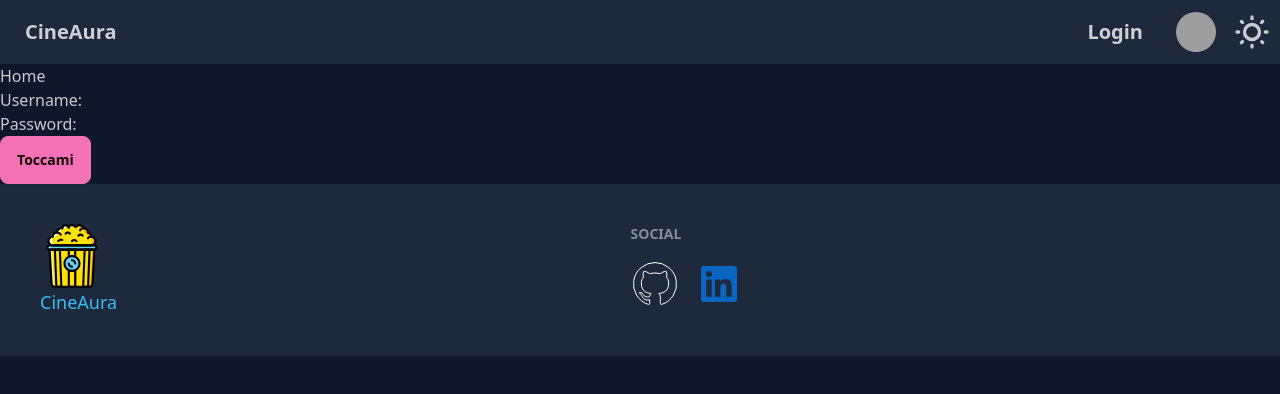
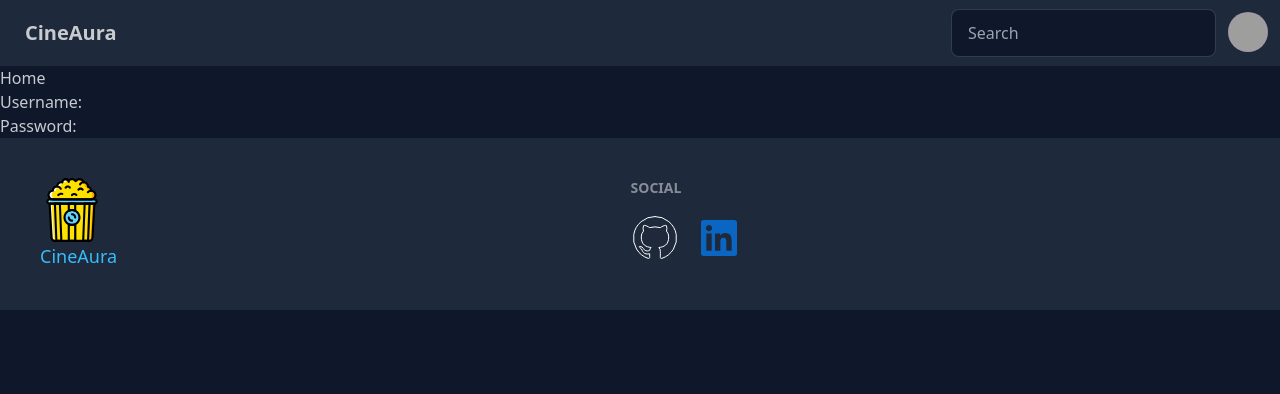
Before and after one commit to Picred/cineaura, a React (Vite) app in the folder frontend/: page / in a window 1280 px wide. Shown: the top 394 px of the page. Built offline with nearby package versions, Linux system fonts and the light colour scheme; grey boxes are pictures that could not be loaded.

Commit message:
feat: login template. TODO: login backend APIs

```diff
--- /dev/null
+++ b/frontend/src/api/user.api.ts
@@ -0,0 +1,14 @@
+export type LoginParams = {
+  username: string;
+  password: string;
+};
+
+export function loginUser(params: LoginParams): Promise<string> {
+  return fetch("/api/auth/login", {
+    method: "POST",
+    headers: { "Content-Type": "application/json" },
+    body: JSON.stringify(params),
+  }).then((result) =>
+    result.ok ? (result.json() as Promise<string>) : Promise.reject(result)
+  );
+}
--- a/frontend/src/components/Navbar.tsx
+++ b/frontend/src/components/Navbar.tsx
@@ -6,6 +6,73 @@ import { logout } from "../redux/user.store";
 const Navbar = () => {
   const userState = useSelector((state: any) => state.user.value);
   const dispatch = useDispatch();
+
+  return (
+    <>
+      <div className="navbar bg-neutral">
+        <div className="flex-1">
+          <Link to="/" className="btn btn-ghost text-xl">
+            CineAura
+          </Link>
+        </div>
+        <div className="flex-none gap-2">
+          <div className="form-control">
+            <input
+              type="text"
+              placeholder="Search"
+              className="input input-bordered w-24 md:w-auto"
+            />
+          </div>
+          <div className="dropdown dropdown-end">
+            <div
+              tabIndex={0}
+              role="button"
+              className="btn btn-ghost btn-circle avatar"
+            >
+              <div className="w-10 rounded-full">
+                <img
+                  alt="Tailwind CSS Navbar component"
+                  src="https://img.daisyui.com/images/stock/photo-1534528741775-53994a69daeb.jpg"
+                />
+              </div>
+            </div>
+            <ul
+              tabIndex={0}
+              className="menu menu-sm dropdown-content bg-base-100 rounded-box z-[1] mt-3 w-52 p-2 shadow"
+            >
+              <li>
+                <a className="justify-between">
+                  Profile
+                  <span className="badge">New</span>
+                </a>
+              </li>
+              <li>
+                {!userState.username && (
+                  <Link to={"/login"} className="justify-between">
+                    Login
+                  </Link>
+                )}
+              </li>
+
+              <li>
+                {userState.username && (
+                  <Link to={"/"}>
+                    <span
+                      className="justify-between"
+                      onClick={() => dispatch(logout())}
+                    >
+                      Logout
+                    </span>
+                  </Link>
+                )}
+              </li>
+            </ul>
+          </div>
+        </div>
+      </div>
+    </>
+  );
+
   return (
     <>
       <div className="navbar bg-neutral">
--- a/frontend/src/pages/Home.tsx
+++ b/frontend/src/pages/Home.tsx
@@ -1,9 +1,5 @@
-import { useState } from "react";
-import Login from "./Login";
 import Footer from "../components/Footer";
 import Navbar from "../components/Navbar";
-import TopFilms from "../components/TopFilms";
-import Grid from "../components/layout/Grid";
 import { useSelector, useDispatch } from "react-redux";
 
 const Home = () => {
@@ -16,7 +12,6 @@ const Home = () => {
       <h1>Home</h1>
       <h1>Username: {userState.username}</h1>
       <h1>Password:{userState.password}</h1>
-      <button className="btn btn-accent">Toccami</button>
       <Footer />
     </>
   );
--- a/frontend/src/pages/Login.tsx
+++ b/frontend/src/pages/Login.tsx
@@ -1,19 +1,27 @@
 import Navbar from "../components/Navbar";
 import { Link } from "react-router-dom";
 import { useDispatch } from "react-redux";
-import { login } from "../redux/user.store";
+import { login, useLoginAction } from "../redux/user.store";
 import { useNavigate } from "react-router-dom";
 import { useState } from "react";
 
 const Login = () => {
   const dispatch = useDispatch();
   const navigate = useNavigate();
+  const loginAction = useLoginAction();
+
   const [user, setUser] = useState({ username: "", password: "" });
 
   const handleSubmit = (e: React.FormEvent) => {
     e.preventDefault();
+
     dispatch(login({ username: user.username, password: user.password }));
-    navigate("/");
+
+    loginAction({ username: user.username, password: user.password }).then(
+      () => {
+        navigate("/");
+      }
+    );
   };
 
   return (
--- a/frontend/src/redux/user.store.ts
+++ b/frontend/src/redux/user.store.ts
@@ -1,5 +1,6 @@
 import { createSlice } from "@reduxjs/toolkit";
 import { UserType } from "../types/user";
+import { LoginParams, loginUser } from "../api/user.api";
 
 export const userStore = createSlice({
   name: "user",
@@ -17,5 +18,12 @@ export const userStore = createSlice({
   },
 });
 
+export const useLoginAction = () => {
+  return async (params: LoginParams) => {
+    // console.log("Qui devo fare la chiamata API. Ho ricevuto --> ", params);
+    const loginResult = await loginUser(params);
+  };
+};
+
 export const { login, logout } = userStore.actions;
 export const userReducer = userStore.reducer;
```
